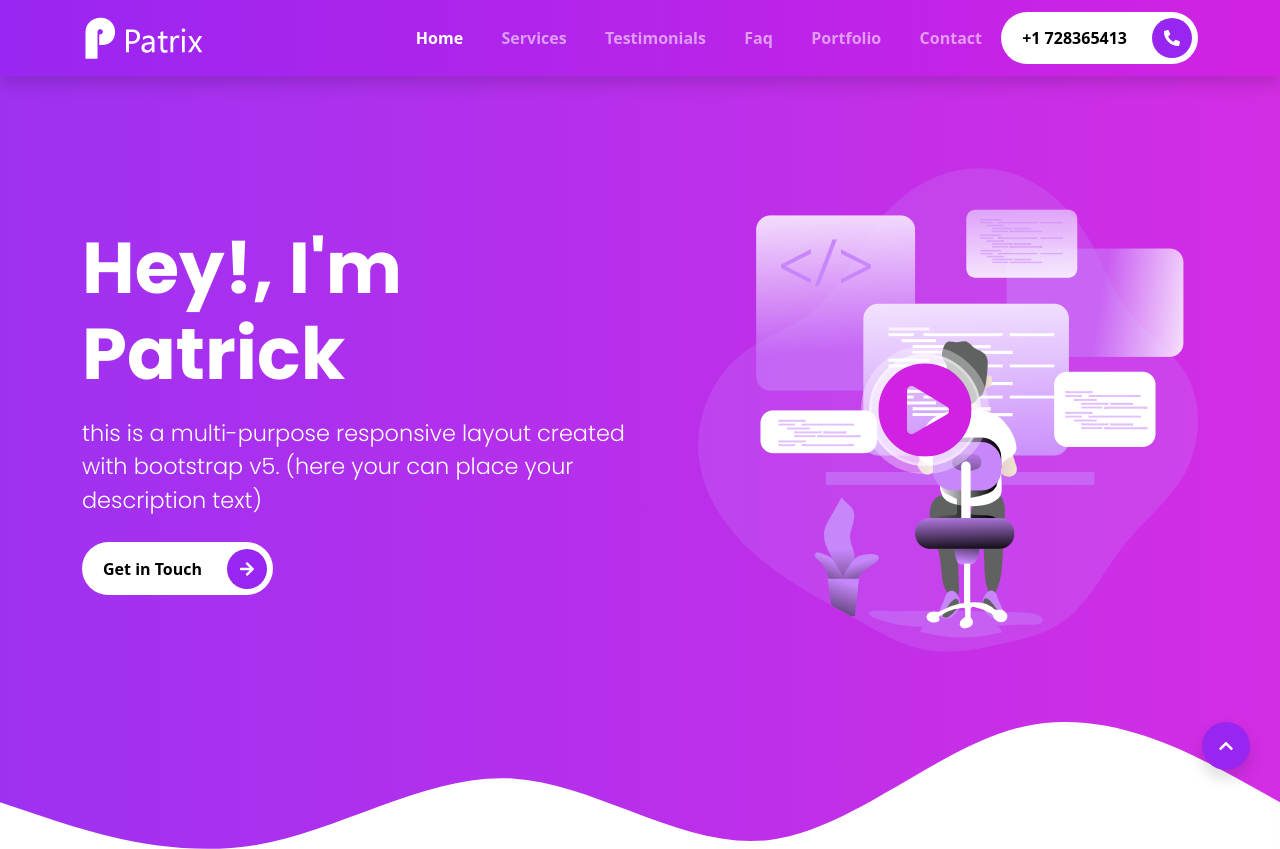
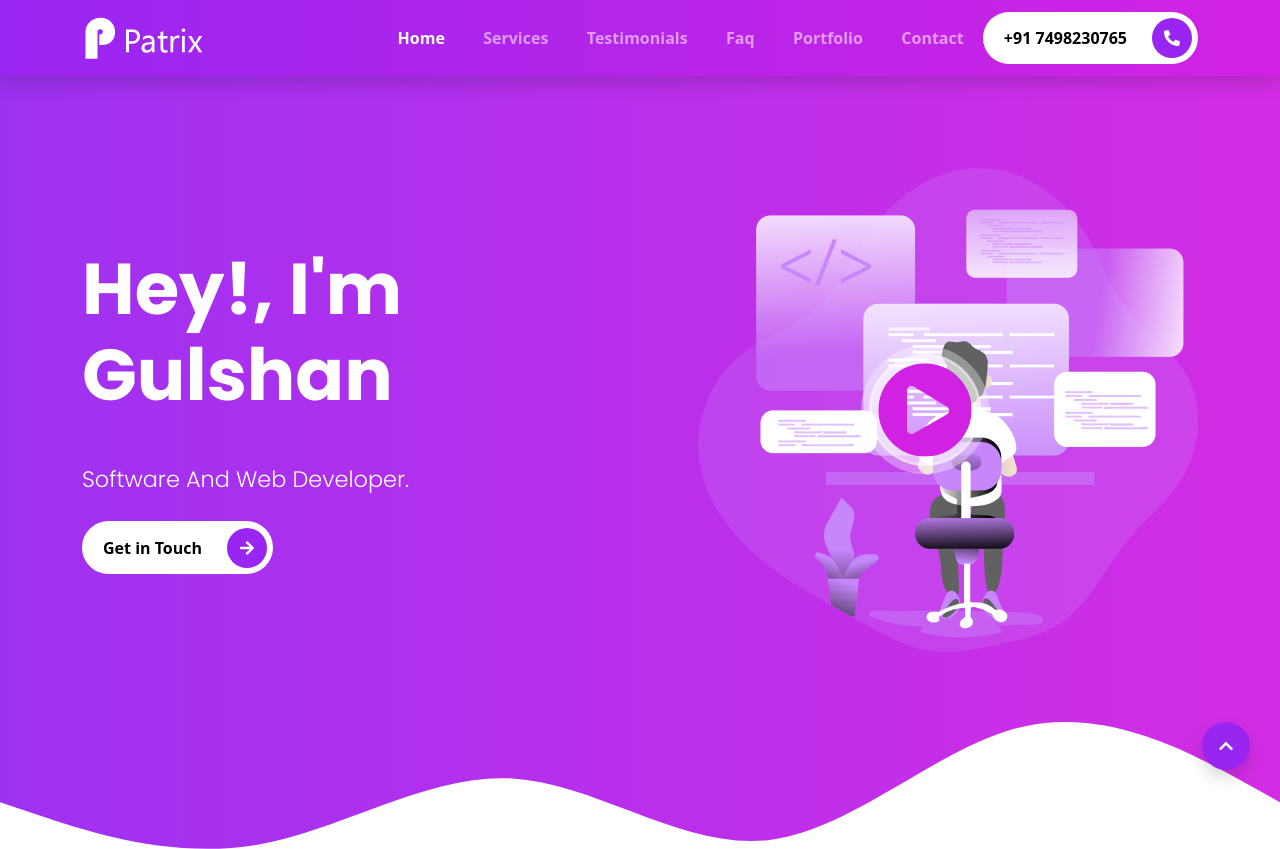
Before and after one commit to Gulshankhandale/gulshancoder.github.io, a website: page index.html in a window 1280 px wide. Shown: the top 849 px of the page. Drawn offline with nearby package versions, Linux system fonts and the light colour scheme; files that its build step writes are made by us from their sources.

Commit message:
Update index.html

```diff
--- a/index.html
+++ b/index.html
@@ -4,7 +4,7 @@
     <meta charset="UTF-8">
     <meta http-equiv="X-UA-Compatible" content="IE=edge">
     <meta name="viewport" content="width=device-width, initial-scale=1">
-    <title>Patrix, Bootstrap 5 Landing Page</title>
+    <title>GulshanKhandale</title>
     <link rel="stylesheet" href="assets/css/style.css">
     <link rel="stylesheet" href="assets/css/fontawesome.css">
     <link rel="stylesheet" href="https://cdn.jsdelivr.net/npm/glightbox/dist/css/glightbox.min.css" />
@@ -34,7 +34,7 @@
           </li>
         </ul>
         <button type="button" class="rounded-pill btn-rounded">
-          +1 728365413
+          +91 7498230765
           <span>
             <i class="fas fa-phone-alt"></i>
           </span>
@@ -53,10 +53,9 @@
       <!-- START THE CONTENT FOR THE INTRO  -->
       <div class="col-md-6 intros text-start">
         <h1 class="display-2">
-          <span class="display-2--intro">Hey!, I'm Patrick</span>
+          <span class="display-2--intro">Hey!, I'm Gulshan</span>
           <span class="display-2--description lh-base">
-            this is a multi-purpose responsive layout created with bootstrap v5.
-            (here your can place your description text)
+            Software And Web Developer.
           </span>
         </h1>
         <button type="button" class="rounded-pill btn-rounded">Get in Touch
@@ -753,9 +752,9 @@
       <div class="row text-center text-white">
         <div class="col-12">
           <div class="footer-bottom__copyright">
-            &COPY; Copyright 2021 <a href="#">Company</a> | Created by <a href="http://codewithpatrick.com" target="_blank">Muriungi</a><br><br>
+            &COPY; Copyright 2022 <a href="#">Gulshan</a> | Created by <a href="http://gulshankhandale.tech" target="_blank">Gulshan</a><br><br>
 
-            Distributed by <a href="http://themewagon.com" target="_blank">ThemeWagon</a>
+            Distributed by <a href="http://gulshankhandale.tech" target="_blank">GulshanKhandale</a>
           </div>
         </div>
       </div>
```
